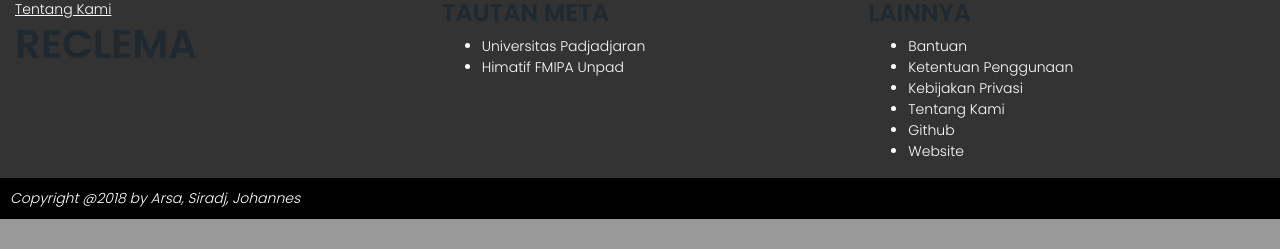
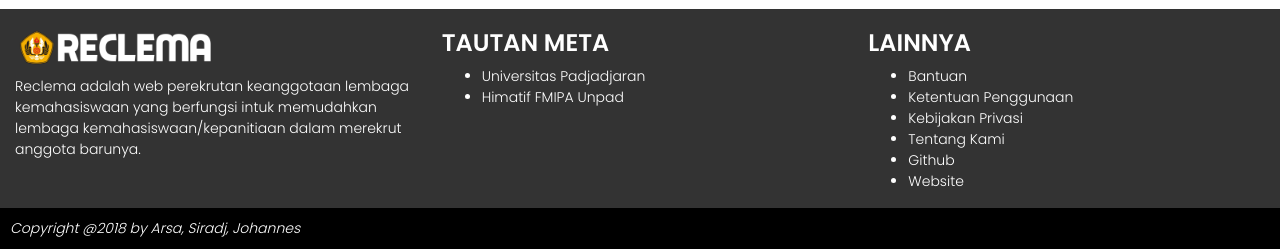
Before and after one commit to fadillaharsa/pwproject, a CodeIgniter app: page /database/index.php/home/index in a window 1280 px wide. Shown: the part 2167-2416 px from the top of the page. Before the commit the page ends 2386 px from the top, so only its background shows below. Run offline with CodeIgniter, Linux system fonts and the light colour scheme; some libraries are stand-ins or nearby versions.

Commit message:
edit footer css

```diff
--- a/Reclema/application/views/part/footer.php
+++ b/Reclema/application/views/part/footer.php
@@ -1,18 +1,18 @@
-<div class="container-fluid">
-	<div class="row" style="background: #333333ff; color: white">
-		<div class="col-sm-4"><u>Tentang Kami</u>
-			<img src="">
-			<h1>RECLEMA</h1>
+<div class="container-fluid" style="margin-top: 10px">
+	<div class="row" style="background: #333333ff; color: white; padding-top:20px" >
+		<div class="col-sm-4">
+			<a href="../index.php/home"><img src="../content/reclema logo.png" width="200px" style="margin-bottom: 10px"></a>
+			<p>Reclema adalah web perekrutan keanggotaan lembaga kemahasiswaan yang berfungsi intuk memudahkan lembaga kemahasiswaan/kepanitiaan dalam merekrut anggota barunya.</p>
 		</div>
 		<div class="col-sm-4">
-			<h4>TAUTAN META</h4>
+			<h4 style="color: white">TAUTAN META</h4>
 			<ul>
 				<li><a href="https://paus.unpad.ac.id/">Universitas Padjadjaran</a></li>
 				<li><a href="http://himatif.fmipa.unpad.ac.id/">Himatif FMIPA Unpad</a></li>
 			</ul>
 		</div>
 		<div class="col-sm-4">
-			<h4>LAINNYA</h4>
+			<h4 style="color: white">LAINNYA</h4>
 			<ul>
 				<li><a href="https://www.google.com">Bantuan</a></li>
 				<li><a href="https://www.google.co.id">Ketentuan Penggunaan</a></li>
--- a/Reclema/stylesheet/ourcss.css
+++ b/Reclema/stylesheet/ourcss.css
@@ -176,7 +176,7 @@ ul.bxslider {
 
 .bx-wrapper .bx-loading {
   min-height: 50px;
-  background: url('images/bx_loader.gif') center center no-repeat #ffffff;
+  background: url('https://cdn.jsdelivr.net/bxslider/4.2.12/images/bx_loader.gif') center center no-repeat #ffffff;
   height: 100%;
   width: 100%;
   position: absolute;
@@ -224,7 +224,7 @@ ul.bxslider {
 
 .bx-wrapper .bx-prev {
   left: 10px;
-  background: url('images/controls.png') no-repeat 0 -32px;
+  background: url('https://cdn.jsdelivr.net/bxslider/4.2.12/images/controls.png') no-repeat 0 -32px;
 }
 .bx-wrapper .bx-prev:hover,
 .bx-wrapper .bx-prev:focus {
@@ -232,7 +232,7 @@ ul.bxslider {
 }
 .bx-wrapper .bx-next {
   right: 10px;
-  background: url('images/controls.png') no-repeat -43px -32px;
+  background: url('https://cdn.jsdelivr.net/bxslider/4.2.12/images/controls.png') no-repeat -43px -32px;
 }
 .bx-wrapper .bx-next:hover,
 .bx-wrapper .bx-next:focus {
@@ -261,7 +261,7 @@ ul.bxslider {
   width: 10px;
   height: 11px;
   outline: 0;
-  background: url('images/controls.png') -86px -11px no-repeat;
+  background: url('https://cdn.jsdelivr.net/bxslider/4.2.12/images/controls.png') -86px -11px no-repeat;
   margin: 0 3px;
 }
 .bx-wrapper .bx-controls-auto .bx-start:hover,
@@ -275,7 +275,7 @@ ul.bxslider {
   width: 9px;
   height: 11px;
   outline: 0;
-  background: url('images/controls.png') -86px -44px no-repeat;
+  background: url('https://cdn.jsdelivr.net/bxslider/4.2.12/images/controls.png') -86px -44px no-repeat;
   margin: 0 3px;
 }
 .bx-wrapper .bx-controls-auto .bx-stop:hover,
```
